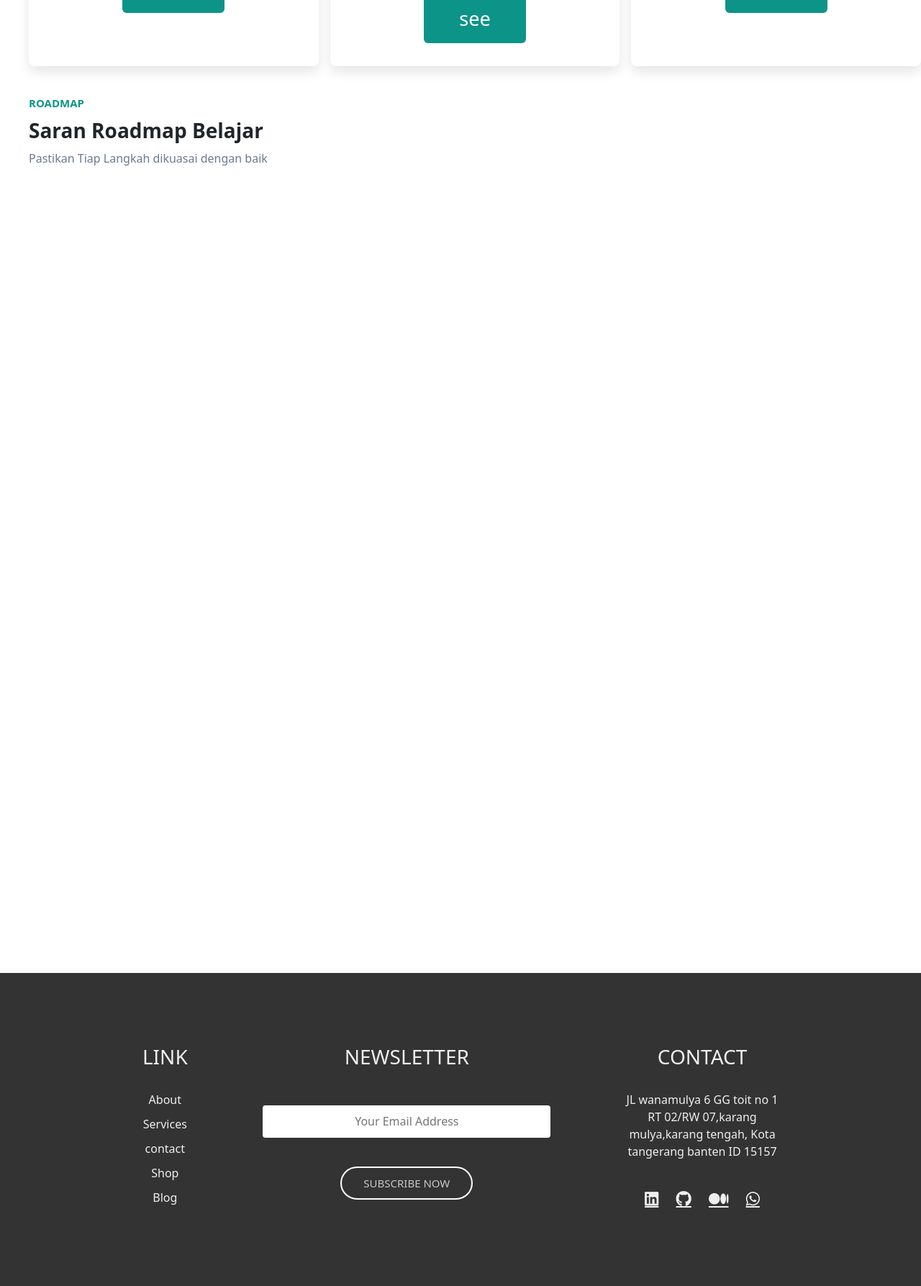
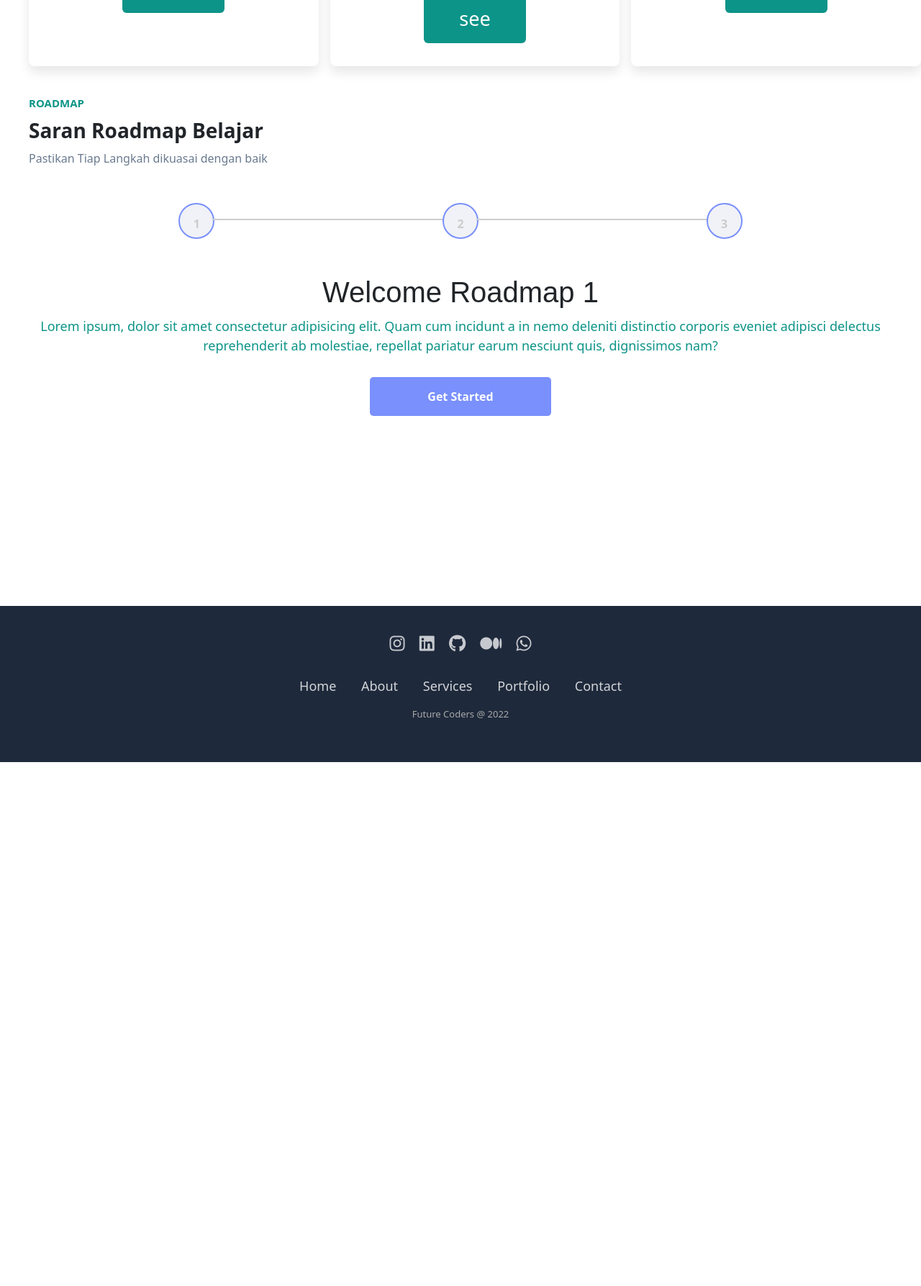
Before and after one commit to rammahayufitra/My_Portofolio, a Flask app: page /blog in a window 1280 px wide. Shown: the part 1595-3382 px from the top of the page at 72% size. After the commit the page ends 2654 px from the top, so only its background shows below. Run offline with Flask 2, Linux system fonts and the light colour scheme.

Commit message:
[okt-8-2022] checkpoint 2

```diff
--- a/static/css/blog.css
+++ b/static/css/blog.css
@@ -197,87 +197,190 @@
     padding-top: .5rem;
 }
 
-.roadmap p{
+.roadmap .container-roadmap{
+    margin-left: 40;
+    text-align: center;
+    width: 1200px;
+    min-height: 400px;
+
+}
+
+.roadmap .container-roadmap .p0{
     font-weight: bold;
     font-size: 15px;
     color:#0D9488;
     padding-top: 40;
-    margin-bottom:10;
-    margin-left: 40;
+    margin-bottom: 10;
+    text-align: left;
 }
 
-.roadmap h3{
-    margin-left: 40;
+.roadmap .container-roadmap h3{
     margin-bottom:10;
     font-weight: bold;
+    text-align: left;
 }
 
-.roadmap .p1{
+.roadmap .container-roadmap .p1{
     font-size: 16;
     font-weight: normal;
     color: #6a7a90;
-    margin-top: -40;
+    text-align: left;
 }
 
 
-.footer {
-    margin-top: 150px;
-    width: 100%;
-    padding: 100px 15%;
-    background: #333;
-    color:#efefef;
+.roadmap .container-roadmap .count {
     display: flex;
+    justify-content: space-around;
+    align-items: center;
+    margin-bottom: 50px;
+    text-align: center;
+    margin: 50px;
 }
 
-.footer div{
+.roadmap .container-roadmap .count div {
+    height: 50px;
+    width: 50px;
+    background: #f0f2f7;
+    border: 2px solid #7a90fd;
+    border-radius: 50%;
+    padding: 15px;
+    font-weight: bold;
+    color: #ccc;
+    position: relative;
+    cursor: pointer;
+    transition: 0.5s ease;
+}
+
+.roadmap .container-roadmap .count div:hover {
+    background: #7a90fd;
+    color: #fff
+}
+
+.roadmap .container-roadmap .count div.active{
+    background: #7a90fd;
+    color: #fff;
+}
+
+.roadmap .container-roadmap .count div::before{
+    content: '';
+    position: absolute;
+    top: 20px;
+    left: 45px;
+    height: 2px;
+    width: 350px;
+    background: #ccc;
+}
+
+.roadmap .container-roadmap .count div:last-child::before{
+    display: none;
+}
+
+.roadmap .container-roadmap .content h1{
+    margin: 10px 0px;
+    font-family: sans-serif;
+}
+
+.roadmap .container-roadmap .content p {
+    margin: 10px 0px;
+    text-align: center;
+    font-size:  18px;
+    color: #0D9488
+}
+
+.roadmap .container-roadmap .content button {
+    padding: 15px 80px;
+    margin-top: 20px;
+    background-color: #7a90fd;
+    color: #fff;
+    border: 0;
+    outline: none;
+    cursor: pointer;
+    font-weight:bold;
+    border-radius: 5px;
+}
+
+.roadmap .container-roadmap .content.second,
+.roadmap .container-roadmap .content.third{
+    display: none;
+}
+
+@media (max-width:1000px){
+    .roadmap .container-roadmap{
+        width: auto;
+        margin: 50px;
+
+    }
+
+    .roadmap .container-roadmap .count div::before{
+        width:150px;
+    }
+
+
+}
+
+@media (max-width: 1000px){
+    .roadmap .container-roadmap .count div::before{
+        width: 80px;
+    }
+}
+
+
+
+
+.footer{
+    padding: 40px 0;
+    background-color: #1e293b;
+}
+
+.footer .social{
+    text-align: center;
+    padding-bottom: 30px;
+    color: #fff;
+}
+
+.footer .social a{
+    font-size: 24px;
+    color:inherit;
+    line-height: 38px;
+    display: inline-block;
+    margin: 0 8px;
+    opacity: 0.75;
+}
+
+.footer .social a:hover{
+    opacity: 0.9;
+}
+
+.footer ul {
+    margin-top: 0;
+    padding: 0;
+    list-style: none;
+    font-size: 18px;
+    line-height: 1.6;
+    margin-bottom: 0;
     text-align: center;
 }
 
-.col-2{
-    flex-grow: 2;
+.footer ul li a{
+    color: inherit;
+    text-decoration: none;
+    opacity: 0.8;
+    color: #fff;
 }
 
-.footer div h3{
-    font-weight: 300;
-    margin-bottom: 30px;
-    letter-spacing: 0px;
+
+.footer ul li {
+    display: inline-block;
+    padding: 0 15px;
 }
 
-.col-1 a{
-    display: inline-block;
-    text-decoration: none;
-    color: #efefef;
-    margin-bottom: 10px;
-
+.footer ul li a:hover {
+    opacity: 1;
 }
 
-form input{
-    width: 400px;
-    height: 45px;
-    border-radius: 4px;
+.footer .copyright{
+    margin-top: 15px;
     text-align: center;
-    margin-top: 20px;
-    margin-bottom: 40;
-    outline: none;
-    border: none;
+    font-size: 13px;
+    color: #aaa;
 }
-
-form button{
-    background: transparent;
-    border: 2px solid #fff;
-    color: #fffb;
-    border-radius:30px;
-    padding: 10px 30px;
-    font-size: 15px;
-}
-
-.social-icon{
-    margin-top: 33px;
-}
-
-.social-icon a{
-    font-size: 22px;
-    margin: 10px;
-    cursor: pointer;
-    color: #efefef;
-}
--- a/templates/blog.html
+++ b/templates/blog/blog.html
@@ -7,7 +7,7 @@
     <link href="https://cdn.jsdelivr.net/npm/bootstrap@5.2.1/dist/css/bootstrap.min.css" rel="stylesheet">
     <link rel="stylesheet" href="https://cdnjs.cloudflare.com/ajax/libs/font-awesome/4.7.0/css/font-awesome.min.css">
     <link rel="stylesheet" href="https://cdnjs.cloudflare.com/ajax/libs/font-awesome/6.2.0/css/all.min.css">
-    <link rel="stylesheet" href="../static/css/blog.css">
+    <link rel="stylesheet" href="../../static/css/blog.css">
 </head>
 <body>
     <!-- Section Navbar start -->
@@ -19,7 +19,7 @@
                 <a class="nav-link" href=""><i class="fa fa-fw fa-home"></i> Home</a>
             </li>
             <li class="nav-item">
-              <a class="nav-link" href="tutorial">Tutorial</a>
+              <a class="nav-link" href="tutorial.html">Tutorial</a>
             </li>
             <li class="nav-item">
               <a class="nav-link" href="#">Artikel</a>
@@ -28,7 +28,13 @@
               <a class="nav-link" href="#">Buku</a>
             </li>
             <li class="nav-item">
-              <a class="nav-link" href="/">Portfolio</a>
+              <a class="nav-link" href="../index.html">Portfolio</a>
+            </li>
+            <li class="nav-item">
+              <a class="nav-link" href="#">Pomodoro Timer</a>
+            </li>
+            <li class="nav-item">
+              <a class="nav-link" href="#">Kanban Board</a>
             </li>
           </ul>
         </div>
@@ -52,19 +58,19 @@
     <div class="box-container">
 
         <div class="box">
-            <img src="../static/images/python.svg">
+            <img src="../../static/images/python.svg">
             <h3>Python Tutorial</h3>
             <a href="#contact" class="btn">see</a>
         </div>
 
         <div class="box">
-            <img src="../static/images/machine-learning.png">
+            <img src="../../static/images/machine-learning.png">
             <h3>Machine Learning</h3>
             <a href="#contact" class="btn">see</a>
         </div>
 
         <div class="box">
-            <img src="../static/images/deep-learning.png">
+            <img src="../../static/images/deep-learning.png">
             <h3>Deep Learning</h3>
             <a href="#contact" class="btn">see</a>
         </div>
@@ -77,36 +83,36 @@
       <p class="p1"> Ayo Lanjutkan Pencapain Mu</p>
       <div class="box-container">
         <div class="box">
-            <img src="../static/images/python.svg">
+            <img src="../../static/images/python.svg">
             <h3>Python Tutorial</h3>
             <a href="#contact" class="btn">see</a>
         </div>
 
         <div class="box">
-            <img src="../static/images/machine-learning.png">
+            <img src="../../static/images/machine-learning.png">
             <h3>Machine Learning</h3>
             <a href="#contact" class="btn">see</a>
         </div>
 
         <div class="box">
-            <img src="../static/images/deep-learning.png">
+            <img src="../../static/images/deep-learning.png">
             <h3>Deep Learning</h3>
             <a href="#contact" class="btn">see</a>
         </div>
         <div class="box">
-          <img src="../static/images/python.svg">
+          <img src="../../static/images/python.svg">
           <h3>Python Tutorial</h3>
           <a href="#contact" class="btn">see</a>
       </div>
 
       <div class="box">
-          <img src="../static/images/machine-learning.png">
+          <img src="../../static/images/machine-learning.png">
           <h3>Machine Learning</h3>
           <a href="#contact" class="btn">see</a>
       </div>
 
       <div class="box">
-          <img src="../static/images/deep-learning.png">
+          <img src="../../static/images/deep-learning.png">
           <h3>Deep Learning</h3>
           <a href="#contact" class="btn">see</a>
       </div>
@@ -119,50 +125,67 @@
     <!-- Section Update End -->
     <!-- roadmap belajar -->
     <section class="roadmap">
-      <p>ROADMAP</p>
-      <h3> Saran Roadmap Belajar</h3>
-      <p class="p1">Pastikan Tiap Langkah dikuasai dengan baik</p>
-    </section>
-
-    <!-- Section Footer Start-->
-    <br><br><br><br><br><br><br><br><br><br><br><br><br><br><br><br><br><br><br><br>
-    <br><br><br><br><br><br><br><br><br><br><br><br><br><br><br><br><br><br><br><br>
-    <!-- <section class="footer"> -->
-    <div class="footer">
-        <div class="col-1">
-          <h3>LINK</h3>
-          <a href="">About</a>
-          <a href="">Services</a>
-          <a href="">contact</a>
-          <a href="">Shop</a>
-          <a href="">Blog</a>
+      <div class="container-roadmap">
+        <p class="p0">ROADMAP</p>
+        <h3> Saran Roadmap Belajar</h3>
+        <p class="p1">Pastikan Tiap Langkah dikuasai dengan baik</p>
+        <div class="count">
+          <div id="one">1</div>
+          <div id="two">2</div>
+          <div id="three">3</div>
         </div>
-        <div class="col-2">
-          <h3>NEWSLETTER</h3>
-          <form >
-            <input type="email" placeholder="Your Email Address" required>
-            <br>
-            <button type="submit"> SUBSCRIBE NOW</button>
-          </form>
+        <div class="content first">
+          <h1> Welcome Roadmap 1</h1>
+          <p>Lorem ipsum, dolor sit amet consectetur adipisicing elit. Quam cum incidunt a in nemo deleniti distinctio corporis eveniet adipisci delectus reprehenderit ab molestiae, repellat pariatur earum nesciunt quis, dignissimos nam?</p>
+          <button>Get Started</button>
         </div>
-        <div class="col-3">
-          <h3>CONTACT</h3>
-          <p>JL wanamulya 6 GG toit no 1 RT 02/RW 07,karang mulya,karang tengah, Kota tangerang banten ID 15157</p>
-          <div class="social-icon">
-            <a href="https://www.linkedin.com/feed/" class="fab fa-linkedin"></a>
-            <a href="https://github.com/" class="fab fa-github"></a>
-            <a href="https://medium.com/me/stories/public" class="fab fa-medium"></a>
-            <a href="/#contact" class="fab fa-whatsapp"></a>
-          </div>
+        <div class="content second">
+          <h1> Welcome Roadmap 2</h1>
+          <p>Lorem ipsum, dolor sit amet consectetur adipisicing elit. Quam cum incidunt a in nemo deleniti distinctio corporis eveniet adipisci delectus reprehenderit ab molestiae, repellat pariatur earum nesciunt quis, dignissimos nam?</p>
+          <button>Get Started</button>
+        </div>
+        <div class="content third">
+          <h1> Welcome Roadmap 3</h1>
+          <p>Lorem ipsum, dolor sit amet consectetur adipisicing elit. Quam cum incidunt a in nemo deleniti distinctio corporis eveniet adipisci delectus reprehenderit ab molestiae, repellat pariatur earum nesciunt quis, dignissimos nam?</p>
+          <button>Get Started</button>
         </div>
       </div>
+    <section>
 
-
-
-
-  <!-- </section> -->
+    <!-- roadmap end-->
+    <br><br><br><br><br><br><br><br><br><br><br>
+    <!-- Section Footer Start-->
+    <section class="footer">
+      <div class="social">
+        <a href=""><i class="fab fa-instagram"></i></a>
+        <a href=""><i class="fab fa-linkedin"></i></a>
+        <a href=""><i class="fab fa-github"></i></a>
+        <a href=""><i class="fab fa-medium"></i></a>
+        <a href=""><i class="fab fa-whatsapp"></i></a>
+      </div>
+      <ul class="list">
+        <li>
+          <a href="#">Home</a>
+        </li>
+        <li>
+          <a href="#">About</a>
+        </li>
+        <li>
+          <a href="#">Services</a>
+        </li>
+        <li>
+          <a href="#">Portfolio</a>
+        </li>
+        <li>
+          <a href="#">Contact</a>
+        </li>
+      </ul>
+      <p class="copyright">
+        Future Coders @ 2022
+      </p>
+    </section>
     <!-- Section Footer End-->
     <script src="https://cdn.jsdelivr.net/npm/bootstrap@5.2.1/dist/js/bootstrap.bundle.min.js"></script>
-
+    <script src ="../../static/js/blogs.js"></script>
 </body>
 </html>
--- a/templates/index.html
+++ b/templates/index.html
@@ -23,7 +23,7 @@
             <a href="#service">service</a>
             <a href="#experience">experience</a>
             <a href="#portfolio">portfolio</a>
-            <a href="blog">blog</a>
+            <a href="./blog/blog.html">blog</a>
             <a href="#contact">contact</a>
         </nav>
         <div class="follow">
```
Also changed, not shown: static/js/blogs.js (added, +30 -0 lines), templates/blog/tutorial.html (renamed from templates/tutorial.html, +9 -3 lines), static/js/scripts.js (line endings or trailing spaces).
